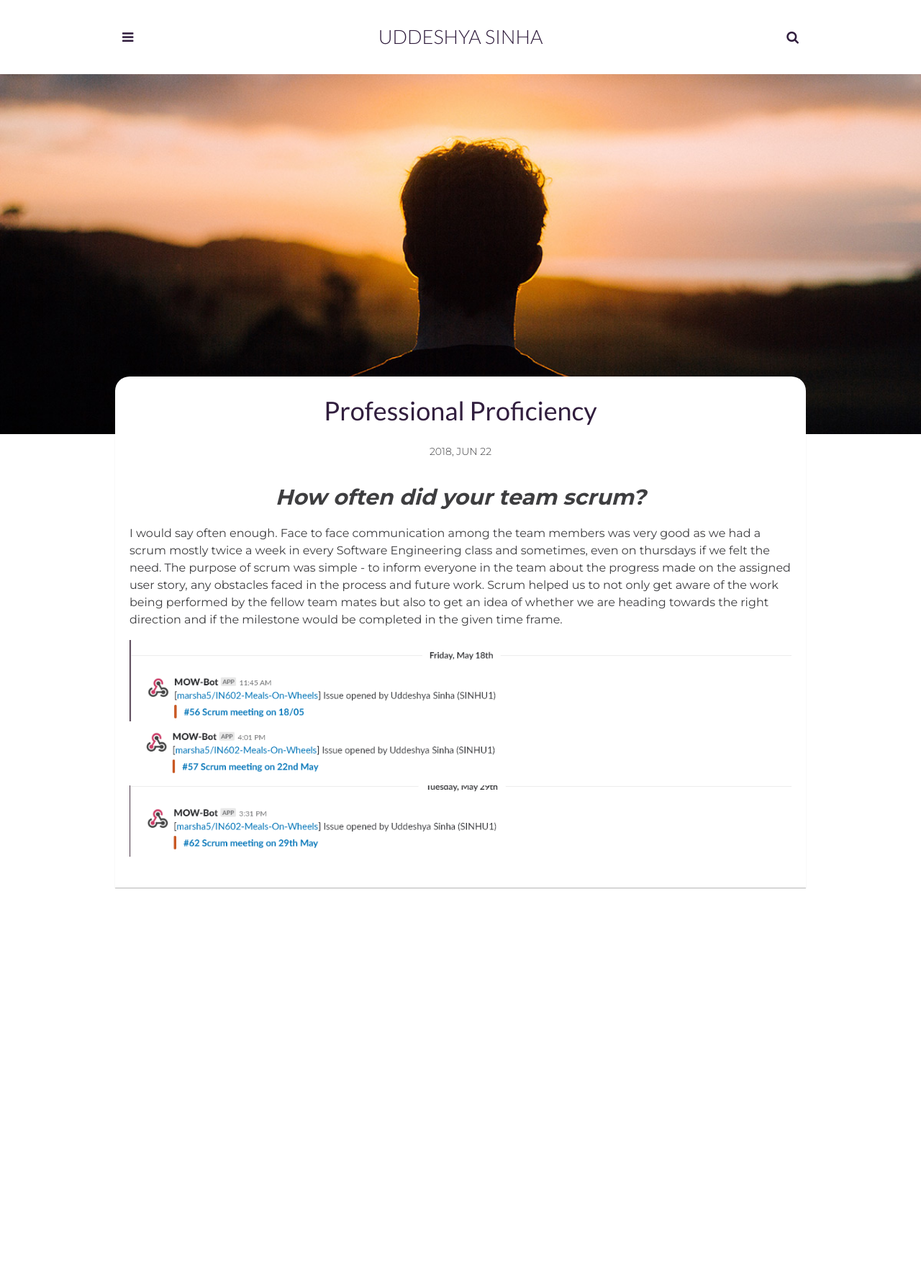
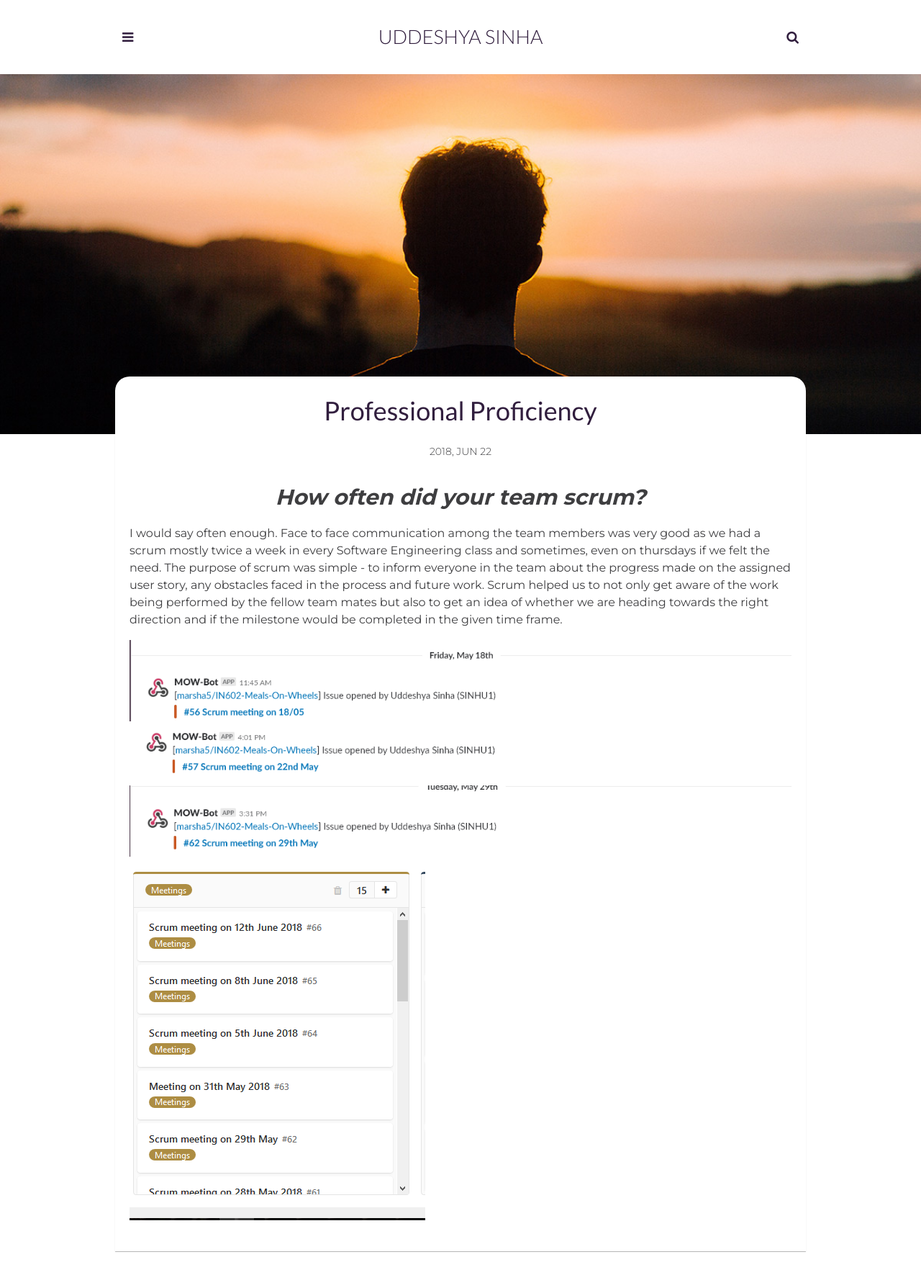
Before and after one commit to SinhaUddeshya/sinhauddeshya.github.io, a Jekyll site: the page built from _posts/2017-08-23-on-a-meeting-with-adventures.markdown, in a window 1280 px wide. Shown: the top 1778 px of the page at 72% size. Built offline with Jekyll 4.4.1, drawn with Linux system fonts in a browser that asks for light colours.

Commit message:
Update 2017-08-23-on-a-meeting-with-adventures.markdown

```diff
--- a/_posts/2017-08-23-on-a-meeting-with-adventures.markdown
+++ b/_posts/2017-08-23-on-a-meeting-with-adventures.markdown
@@ -13,3 +13,4 @@ author: # Add name author (optional)
 ![Adam Blog - Imac](https://github.com/SinhaUddeshya/sinhauddeshya.github.io/blob/master/assets/img/ev8.PNG?raw=true)
 ![Adam Blog - Imac](https://github.com/SinhaUddeshya/sinhauddeshya.github.io/blob/master/assets/img/ev9.PNG?raw=true)
 ![Adam Blog - Imac](https://github.com/SinhaUddeshya/sinhauddeshya.github.io/blob/master/assets/img/ev10.PNG?raw=true)
+![Adam Blog - Imac](https://github.com/SinhaUddeshya/sinhauddeshya.github.io/blob/master/assets/img/ev19.PNG?raw=true)
```
